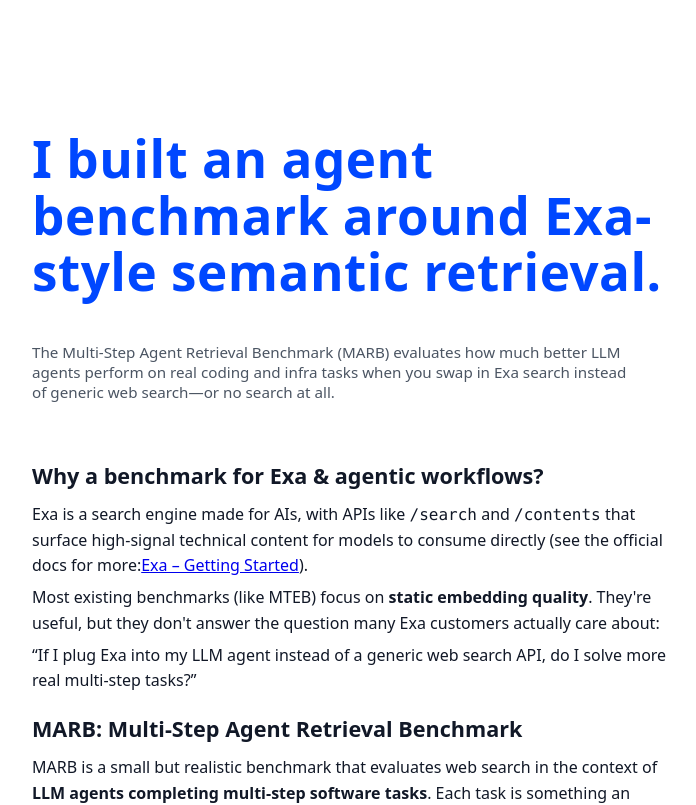
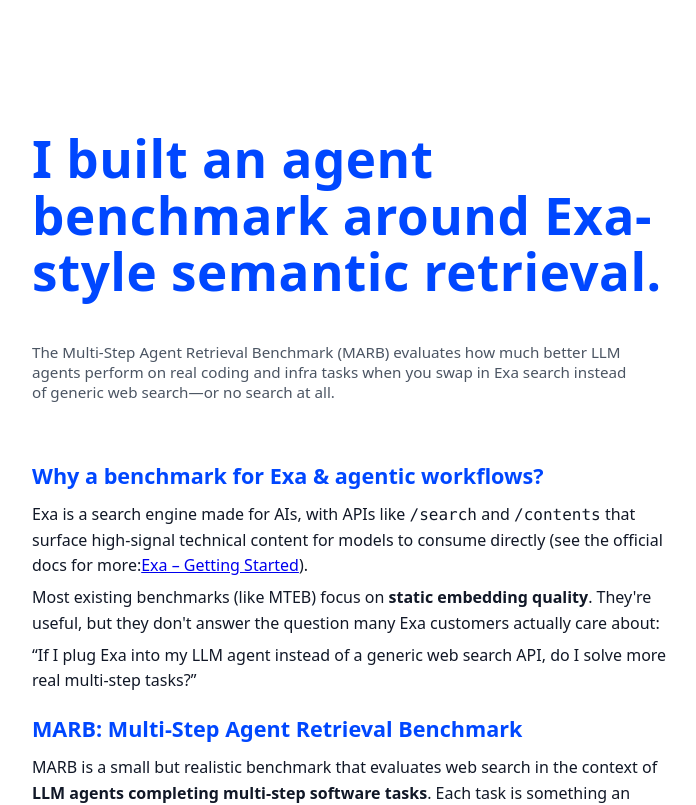
Before and after one commit to nicholaschen09/llm-benchmarking, a Next.js app in the folder public/: page / in a window 1280 px wide. Shown: the top 805 px of the page, without its empty margins (268-964 px from the left). Built offline with nearby package versions, Linux system fonts and the light colour scheme.

Commit message:
title colour blue

```diff
--- a/public/app/globals.css
+++ b/public/app/globals.css
@@ -88,6 +88,7 @@
   margin: 0 0 0.75rem;
   font-size: 1.35rem;
   font-weight: 600;
+  color: var(--exa-blue);
 }
 
 .page-code {
```
